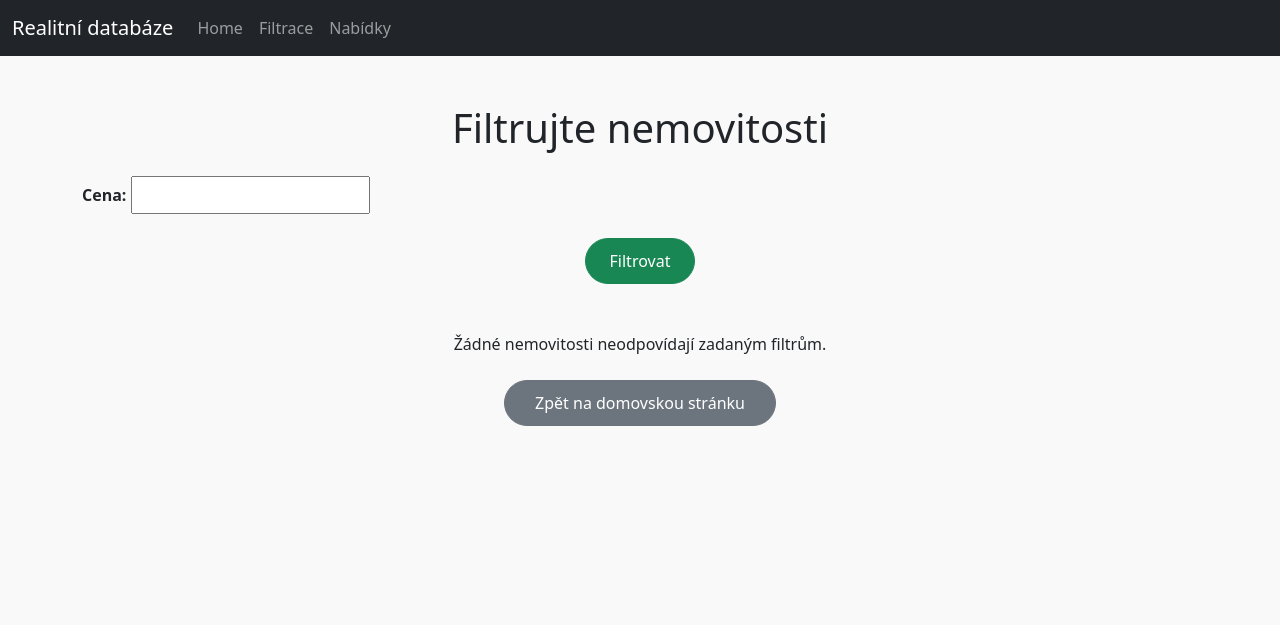
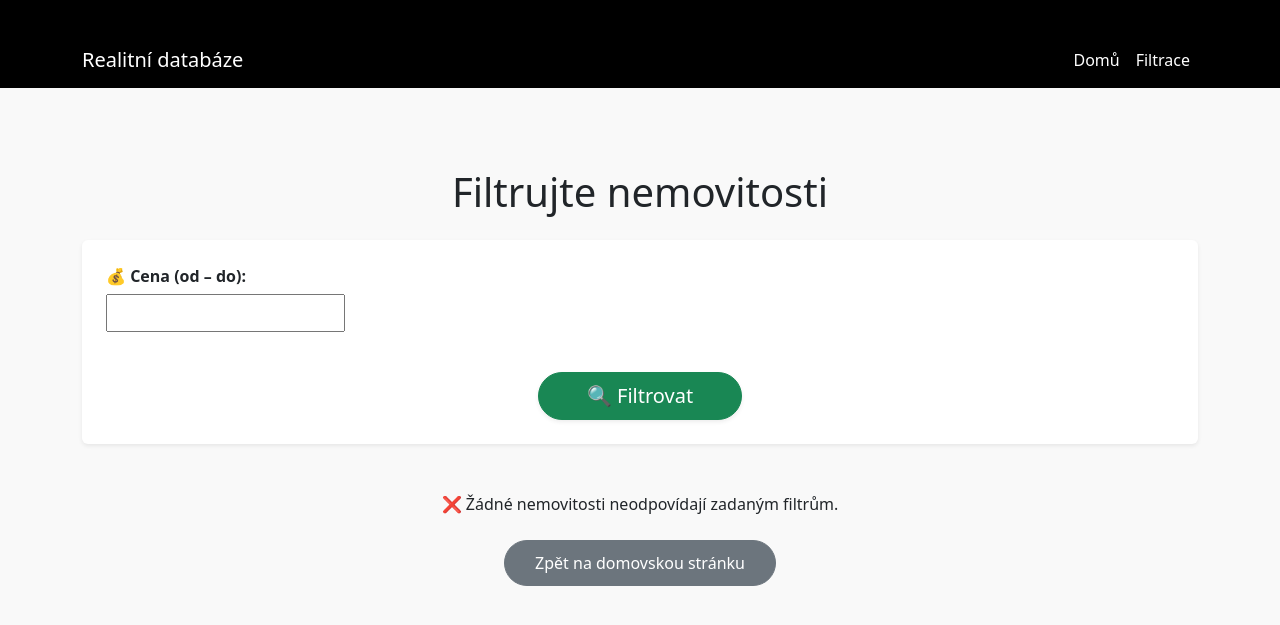
Before and after one commit to gyarab/2024_wt_prj_brtan, a Django app: template prj/main/templates/main/filtrovani.html in a window 1280 px wide. Shown: the top 625 px of the page. Run offline with Django 5.2, Linux system fonts and the light colour scheme; the template is opened without the code that fills it, so the values that code supplies are empty; some libraries are stand-ins or nearby versions.

Commit message:
FrontendFiltraceDetail

```diff
--- a/postup.txt
+++ b/postup.txt
@@ -19,6 +19,8 @@
 matyas.brtan.s@P1-16 MINGW64 /c/users/matyas.brtan.s/Desktop/2024_wt_prj (main)
 $ py -3 -m venv venv
 
+$ source ./venv/Scripts/activate
+
 matyas.brtan.s@P1-16 MINGW64 /c/users/matyas.brtan.s/Desktop/2024_wt_prj (main)
 $ ./manage.py runserver
 
--- a/prj/main/templates/main/base.html
+++ b/prj/main/templates/main/base.html
@@ -8,39 +8,63 @@
     <!-- Bootstrap CSS -->
     <link href="https://cdn.jsdelivr.net/npm/bootstrap@5.3.0/dist/css/bootstrap.min.css" rel="stylesheet">
 
+    <style>
+        .navbar {
+            background-color: #000000;
+        }
+
+        .navbar-brand,
+        .nav-link {
+            color: #ffffff !important;
+            font-weight: 500;
+        }
+
+        .nav-link.active {
+            color: #dc3545 !important;
+            font-weight: 600;
+        }
+
+        .nav-link:hover {
+            color: #dc3545 !important;
+        }
+
+        body {
+            background-color: #f9f9f9;
+        }
+
+        .container {
+            padding-top: 2rem;
+        }
+    </style>
+
     {% block extra_head %}{% endblock %}
-
 </head>
 <body>
 
 <!-- Navigační panel -->
-<nav class="navbar navbar-expand-lg navbar-dark bg-dark">
-    <div class="container-fluid">
+<nav class="navbar navbar-expand-lg">
+    <div class="container">
         <a class="navbar-brand" href="{% url 'home' %}">Realitní databáze</a>
-        <button class="navbar-toggler" type="button" data-bs-toggle="collapse" data-bs-target="#navbarNav">
+        <button class="navbar-toggler bg-light" type="button" data-bs-toggle="collapse" data-bs-target="#navbarNav">
             <span class="navbar-toggler-icon"></span>
         </button>
-        <div class="collapse navbar-collapse" id="navbarNav">
+        <div class="collapse navbar-collapse justify-content-end" id="navbarNav">
             <ul class="navbar-nav">
                 <li class="nav-item">
-                    <a class="nav-link" href="{% url 'home' %}">Home</a>
+                    <a class="nav-link {% if request.resolver_match.url_name == 'home' %}active{% endif %}" href="{% url 'home' %}">Domů</a>
                 </li>
                 <li class="nav-item">
-                    <a class="nav-link" href="{% url 'filtrovani' %}">Filtrace</a>
+                    <a class="nav-link {% if request.resolver_match.url_name == 'filtrovani' %}active{% endif %}" href="{% url 'filtrovani' %}">Filtrace</a>
                 </li>
-                <li class="nav-item">
-                    <a class="nav-link" href="{% url 'nabidky' %}">Nabídky</a>
-                </li>
+                {# Nabídky záložka byla odstraněna #}
             </ul>
         </div>
     </div>
 </nav>
 
-<!-- Hlavní obsah stránky -->
-<div class="container mt-4">
+<!-- Hlavní obsah -->
+<div class="container">
     {% block content %}
-        <h1>Vítejte v realitní databázi!</h1>
-        <p>Tady bude obsah vaší stránky.</p>
     {% endblock %}
 </div>
 
--- a/prj/main/templates/main/filtrovani.html
+++ b/prj/main/templates/main/filtrovani.html
@@ -1,5 +1,6 @@
 {% extends 'main/base.html' %}
-
+{% load humanize %}
+{% load custom_filters %}
 {% block extra_head %}
     {{ form.media }}
 
@@ -83,6 +84,28 @@
     input[type="text"], select {
         min-height: 38px;
     }
+    .select2-container {
+        display: block !important;
+        width: 100% !important;
+    }
+
+    .form-label {
+        display: block;
+        min-height: 1.5em;
+    }
+    .card-img-top {
+        height: 300px;
+        object-fit: cover;
+        border-top-left-radius: 12px;
+        border-top-right-radius: 12px;
+        transition: transform 0.3s ease;
+    }
+
+    .card:hover .card-img-top {
+        transform: scale(1.02);
+    }
+
+
     </style>
 
     <script>
@@ -122,44 +145,60 @@
 {% block content %}
 <h1 class="text-center mt-5 mb-4">Filtrujte nemovitosti</h1>
 
-<form method="get" class="mb-5">
+<div class="container bg-white shadow-sm rounded p-4 mb-5">
+    <form method="get">
         {% csrf_token %}
         <div class="row">
             {% for field in form %}
                 {% if field.name != 'min_cena' and field.name != 'max_cena' %}
-                <div class="col-md-4 mb-4">
-                    <label for="{{ field.id_for_label }}" class="form-label fw-bold">{{ field.label }}</label>
+                    <div class="col-12 col-md-4 mb-4">
+                        <label for="{{ field.id_for_label }}" class="form-label fw-bold">
+                            {% if field.name == 'mesto' %}🏙️{% elif field.name == 'cast' %}🧭{% elif field.name == 'typ' %}🏡{% endif %}
+                            {{ field.label }}
+                        </label>
                         {{ field }}
                     </div>
                 {% endif %}
             {% endfor %}
 
-        <div class="col-md-12 mb-4">
-            <label for="id_cena_slider" class="form-label fw-bold">Cena:</label>
+            <div class="col-12 mb-4">
+                <label for="id_cena_slider" class="form-label fw-bold">💰 Cena (od – do):</label>
                 <input type="text" id="id_cena_slider" name="cena_slider" />
                 <input type="hidden" id="id_min_cena" name="min_cena" value="{{ form.min_cena.value|default:0 }}">
                 <input type="hidden" id="id_max_cena" name="max_cena" value="{{ form.max_cena.value|default:100000000 }}">
             </div>
+
+            <div class="col-12 text-center mt-3">
+                <button type="submit" class="btn btn-success px-5 py-2 fs-5 shadow-sm">
+                    🔍 Filtrovat
+                </button>
+            </div>
+        </div>
+    </form>
 </div>
 
-    {% if form.errors %}
-        <ul class="errorlist">
-            {% for field, errors in form.errors.items %}
-                <li>{{ field }}: {{ errors|join:", " }}</li>
-            {% endfor %}
-        </ul>
+{% if nemovitosti %}
+    <div class="text-center mb-4">
+        <p class="fs-5">
+            🔎
+            {% if nemovitosti.paginator.count == 1 %}
+                Nalezena <strong>1</strong> nemovitost odpovídající vašemu filtru.
+            {% elif nemovitosti.paginator.count < 5 %}
+                Nalezeny <strong>{{ nemovitosti.paginator.count }}</strong> nemovitosti odpovídající vašemu filtru.
+            {% else %}
+                Nalezeno <strong>{{ nemovitosti.paginator.count }}</strong> nemovitostí odpovídajících vašemu filtru.
+            {% endif %}
+        </p>
+    </div>
 {% endif %}
 
-    <div class="text-center">
-        <button type="submit" class="btn btn-success px-4">Filtrovat</button>
-    </div>
-</form>
 
 {% if nemovitosti %}
+
     <div class="row">
         {% for nemovitost in nemovitosti %}
-            <div class="col-md-4 mb-4">
-                <div class="card shadow-sm h-100">
+        <div class="col-md-4 mb-4 d-flex">
+            <div class="card shadow-sm h-100 w-100">
                 {% if nemovitost.obrazek %}
                     <img src="{{ nemovitost.obrazek.url }}" class="card-img-top" alt="{{ nemovitost.nazev }}">
                 {% else %}
@@ -167,11 +206,12 @@
                 {% endif %}
                 <div class="card-body d-flex flex-column">
                     <h5 class="card-title">{{ nemovitost.nazev }}</h5>
-                        <p class="mb-3"><strong>{{ nemovitost.cena }} Kč</strong></p>
+                    <p class="mb-3"><strong>{{ nemovitost.cena|cz_intcomma }} Kč</strong></p>
                     <a href="{% url 'detail' nemovitost.id %}" class="btn btn-outline-primary mt-auto">Detail</a>
                 </div>
             </div>
         </div>
+
         {% endfor %}
     </div>
 
@@ -213,7 +253,7 @@
         </ul>
     </nav>
 {% else %}
-    <p class="text-center mt-4">Žádné nemovitosti neodpovídají zadaným filtrům.</p>
+    <p class="text-center mt-4">❌ Žádné nemovitosti neodpovídají zadaným filtrům.</p>
 {% endif %}
 
 <div class="text-center mt-4">
--- a/prj/main/templates/main/home.html
+++ b/prj/main/templates/main/home.html
@@ -1,5 +1,6 @@
 {% extends 'main/base.html' %}
-
+{% load humanize %}
+{% load custom_filters %}
 {% block content %}
 <style>
     .hero-section {
@@ -160,7 +161,7 @@
                 {% endif %}
                 <div class="carousel-caption d-none d-md-block">
                     <h5>{{ nemovitost.nazev }}</h5>
-                    <p>{{ nemovitost.cena }} Kč</p>
+                    <p>{{ nemovitost.cena|cz_intcomma }} Kč</p>
                     <a href="{% url 'detail' nemovitost.id %}" class="btn btn-sm btn-light">Zobrazit detail</a>
                 </div>
             </div>
--- a/prj/main/views.py
+++ b/prj/main/views.py
@@ -48,7 +48,7 @@
 
     return render(request, 'main/filtrovani.html', {
         'form': form,
-        'nemovitosti': nemovitosti if request.GET else None,
+        'nemovitosti': page_obj,
     })
 
 
--- a/prj/prj/settings.py
+++ b/prj/prj/settings.py
@@ -41,6 +41,7 @@
     'main',
     'dal',
     'dal_select2',
+    'django.contrib.humanize',
 
 ]
 
```
Also changed, not shown: prj/main/templates/main/detail.html (+52 -21 lines), prj/main/templatetags/custom_filters.py (added, +11 -0 lines), prj/db.sqlite3, prj/main/templatetags/__init__.py (added), prj/requirements.txt (renamed from requirements.txt). Lines whose indentation alone changed are shown as unchanged.
